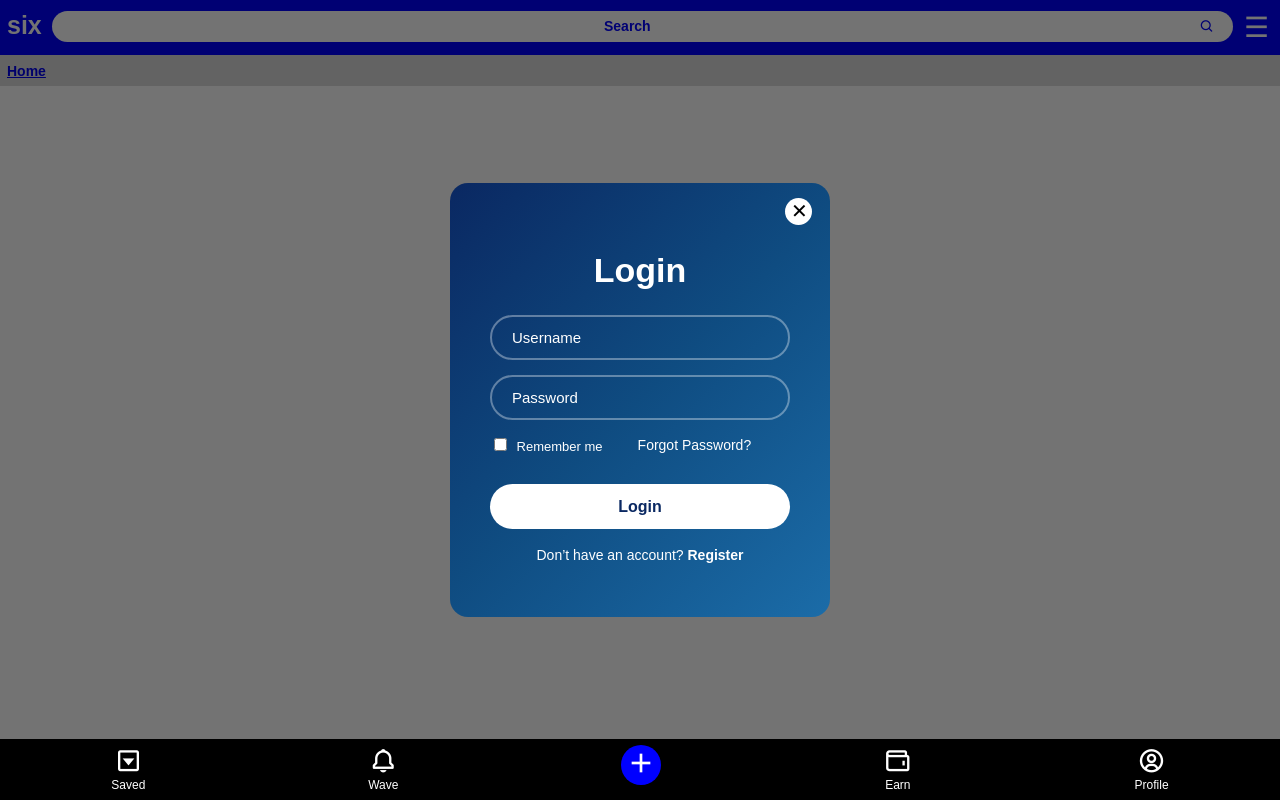
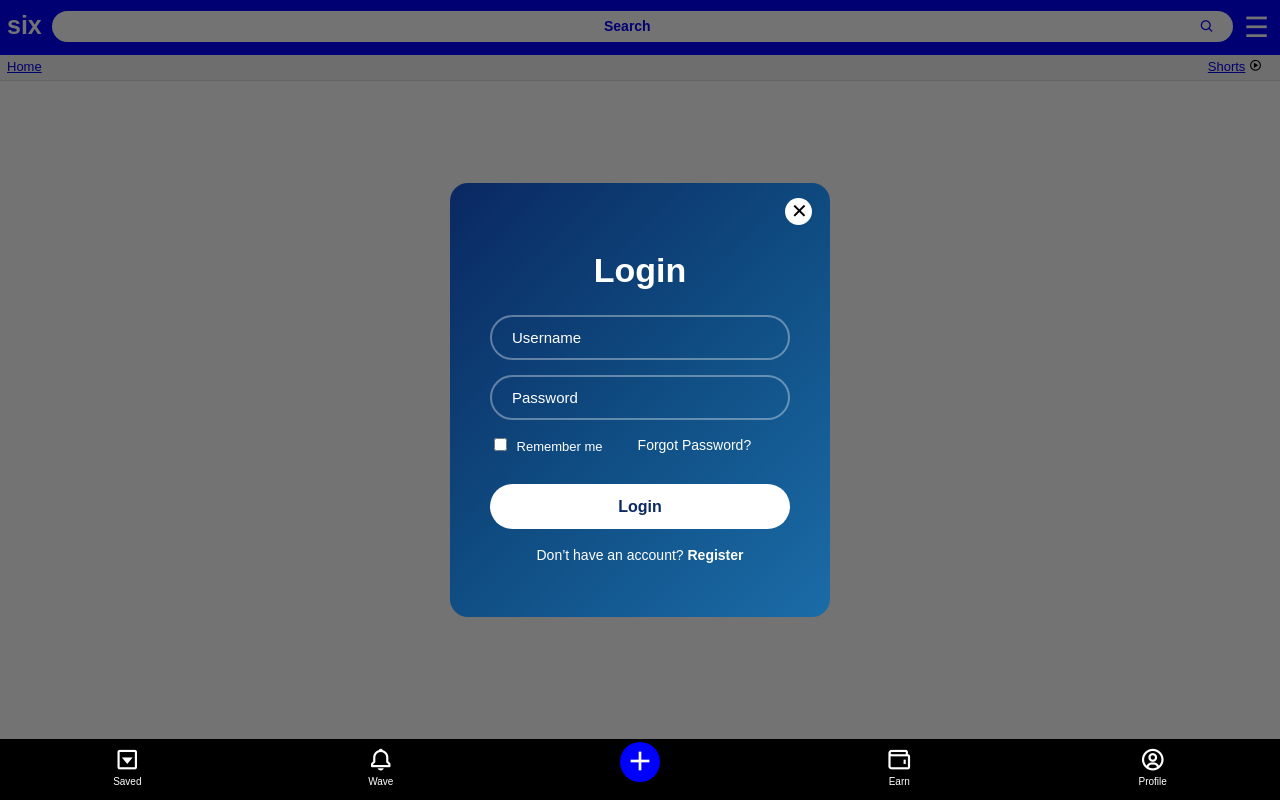
Before and after one commit to princecrayner/six, a Flask app: page / in a window 1280 px wide. Run offline with Flask 3, Linux system fonts and the light colour scheme; data that the repository does not hold is empty.

Commit message:
Updated project

```diff
--- a/static/style.css
+++ b/static/style.css
@@ -143,23 +143,30 @@ body {
 .subbar {
   position: fixed;
   top: 55px;
-  background: #dcdcdc;
+  background:  #f5f5f5;
   display: flex;
-  height: 30px;
+  height: 25px;
   left: 0;
   right: 0;
   border-bottom: 1px solid #ddd;
   z-index: 999;
+  justify-content: space-between;
 }
 
 .sub-btn {
-  font-size: 14px;
-  font-weight: bold;
-  padding: 4px 7px;
+  font-size: 13px;
+  font-weight: ;
+  padding: 2px 7px;
   color: black;
   text-decoration: none;
   transition: 0.2s;
-  margin-top: 4px;
+  margin-top: 2px;
+}
+
+.subbar i {
+  font-size: ;
+  margin-right: 11px;
+  margin-top: ;
 }
 
 .sub-btn:hover {
@@ -322,13 +329,14 @@ body {
 
   color: white;
   text-decoration: none;
-  font-size: 12px;
+  font-size: 10px;
+  margin-bottom: 5px;
 }
 
 /* ICONS */
 
 .footer i{
-  font-size: 28px;
+  font-size: 26px;
   margin-bottom: 3px;
 }
 
--- a/templates/index.html
+++ b/templates/index.html
@@ -20,6 +20,12 @@
 <div class="subbar">
   <div class="sub-btn">
    <a href="{{ url_for('home') }}">Home</a>
+  </div>
+
+  <div class="sub-btn">
+   <a href="#">Shorts</a>
+
+   <i class='bx bx-play-circle'></i>
   </div>
 </div>
 
```
